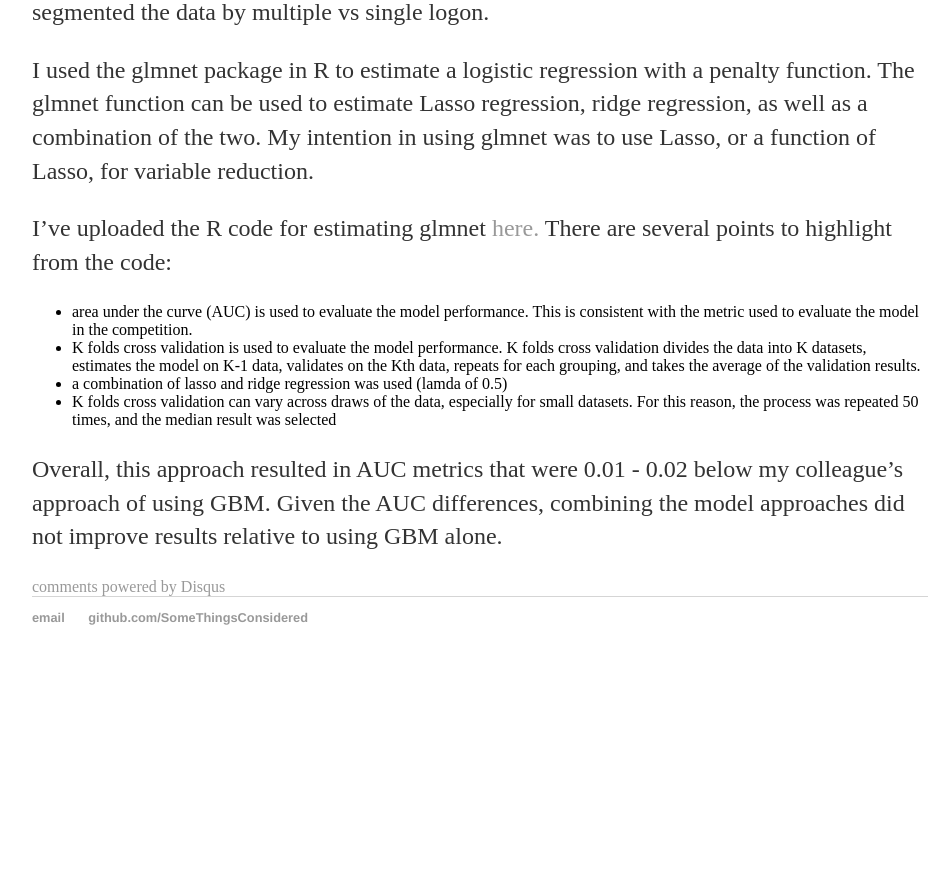
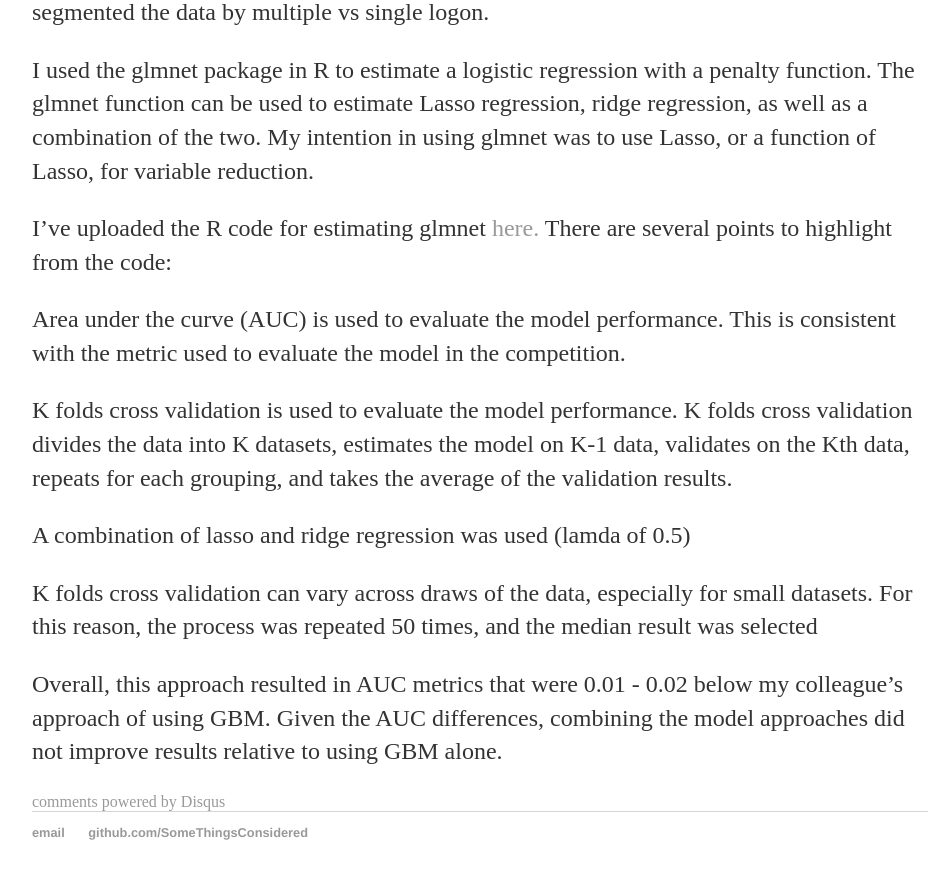
Before and after one commit to SomeThingsConsidered/SomeThingsConsidered.github.io, a Jekyll site: the page built from _posts/2015-12-07-KDDCup-2015.md, in a window 1280 px wide and 900 px high, scrolled down 1329 px. Shown: the top 879 px of the window, without its empty margins (160-1111 px from the left). Built offline with Jekyll 4.4.1, drawn with Linux system fonts in a browser that asks for light colours; comment, search, counter and statistics services are not loaded; before the commit the page ends 2014 px from its top, so only the background shows below that.

Commit message:
Update 2015-12-07-KDDCup-2015.md

```diff
--- a/_posts/2015-12-07-KDDCup-2015.md
+++ b/_posts/2015-12-07-KDDCup-2015.md
@@ -18,11 +18,13 @@ I used the glmnet package in R to estimate a logistic regression with a penalty
 
 I've uploaded the R code for estimating glmnet <a href="https://github.com/SomeThingsConsidered/KDDCup2015/blob/master/glmnet_KDDCup2015.R" a> here. </a>  There are several points to highlight from the code:
 
- <ul>
-            <li>area under the curve (AUC) is used to evaluate the model performance.  This is consistent with the metric used to evaluate the model in the competition.</li>
-            <li>K folds cross validation is used to evaluate the model performance.  K folds cross validation divides the data into K datasets, estimates the model on K-1 data, validates on the Kth data, repeats for each grouping, and takes the average of the validation results.</li>
-            <li>a combination of lasso and ridge regression was used (lamda of 0.5) </li>
-            <li>K folds cross validation can vary across draws of the data, especially for small datasets.  For this reason, the process was repeated 50 times, and the median result was selected </li>
- </ul>
+Area under the curve (AUC) is used to evaluate the model performance.  This is consistent with the metric used to evaluate the model in the competition.
+
+K folds cross validation is used to evaluate the model performance.  K folds cross validation divides the data into K datasets, estimates the model on K-1 data, validates on the Kth data, repeats for each grouping, and takes the average of the validation results.
+
+ A combination of lasso and ridge regression was used (lamda of 0.5)
+
+K folds cross validation can vary across draws of the data, especially for small datasets.  For this reason, the process was repeated 50 times, and the median result was selected
+
 
 Overall, this approach resulted in AUC metrics that were 0.01 - 0.02 below my colleague's approach of using GBM.  Given the AUC differences, combining the model approaches did not improve results relative to using GBM alone.
```
